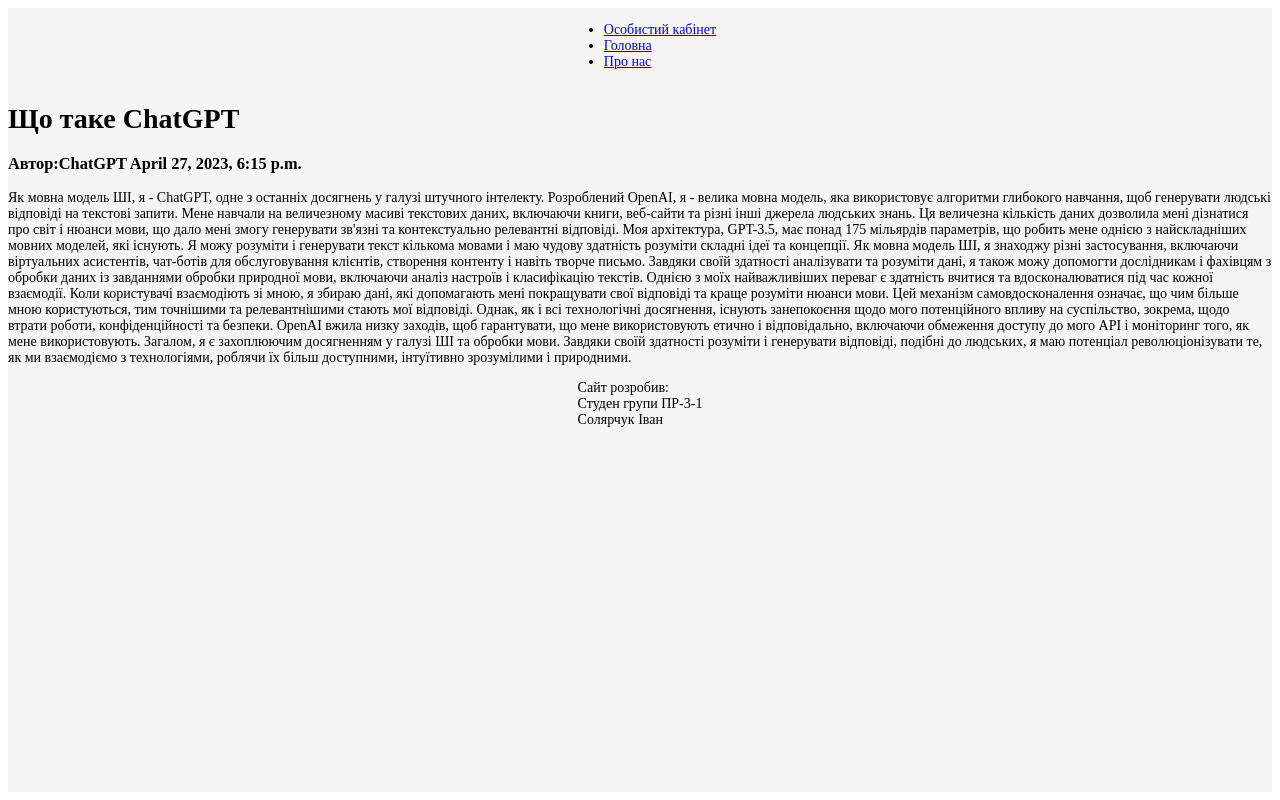
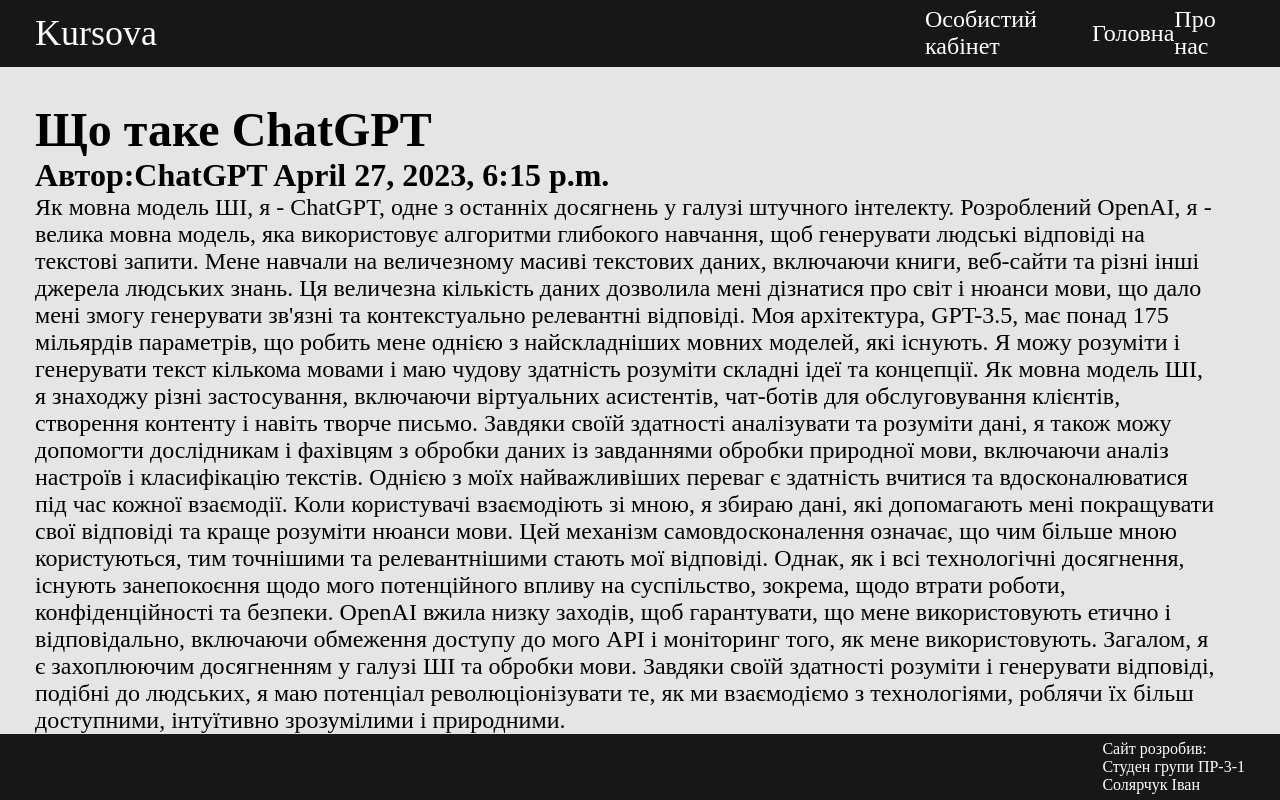
Before and after one commit to Aplw1/kursova, a Django app: a page that uses kurs/templates/article.html in a window 1280 px wide. Run offline with Django 4.2, Linux system fonts and the light colour scheme; data comes from the database, SQL or seed files in the repository; both versions use the stored data as it was after the commit.

Commit message:
final mode

```diff
--- /dev/null
+++ b/kurs/static/CSS/kursova.css
@@ -0,0 +1,197 @@
+body{
+    background-color: #616161;
+}
+*{
+    margin: 0;
+    padding: 0;
+}
+#container{
+    display: flex;
+    background-color: #e5e5e5;;
+    width: auto;
+    height: 100%;
+    color:black;
+    font-size: 14px;
+    flex-direction: column;
+}
+#header{
+    display: flex;
+    width: 100%;
+    color: white;
+    height: 100px;
+    justify-content: space-between;
+    background-color: #171717;
+    align-items: center;
+    flex-direction: row;
+}
+.title{
+    margin-left: 35px;
+    font-size: 36px;
+    font-style: bold;
+    align-items: center;
+}
+.title1{
+    margin-right: 35px;
+    font-size: 16px;
+    font-style: bold;
+    align-items: center;
+}
+.nav_url{
+    color: white;
+}
+A{
+	color: black;
+	text-decoration: none;
+}
+.nav{
+    font-size: 24px;
+    margin-right: 35px;
+    width: 25%;
+    display: flex;
+    list-style: none;
+    align-items: center;
+    justify-content: space-between;
+}
+.nav li{
+    position: relative;
+    display: inline-block;
+    cursor: pointer;
+    transition: 0.4s all ease;
+}
+.nav li:hover{
+    color: white;
+    transition: 0.4s all ease;
+}
+.nav li::after{
+    content: '';
+    position: absolute;
+    width: 100%;
+    transform: scaleX(0);
+    height: 2px;
+    bottom: -5px;
+    left: 0;
+    background-color: whitesmoke;
+    transform-origin: bottom right;
+    transition: 0.5s ease-out;
+}
+.nav li:hover::after{
+    transform: scaleX(1);
+    transform-origin: bottom left;
+}
+#footer{
+    display: flex;
+    color: white;
+    width: 100%;
+    height: 100px;
+    align-items: center;
+    flex-direction: row-reverse;
+    justify-content: flex-start;
+    background-color: #171717;
+
+}
+#content{
+    padding-left: 35px;
+    padding-top: 35px;
+    width: auto;
+    height: 80%;
+    list-style: none;
+    display: flex;
+    flex-direction: row;
+    justify-content: flex-start;
+}
+.avatar{
+    height: 250px;
+    width: 250px;
+}
+.am{
+    padding-left: 35px;
+    height: 250px;
+    font-size: 40px;
+}
+#content_l{
+    padding-top: 50px;
+    width: auto;
+    height: 80%;
+    display: flex;
+    font-size: 32px;
+    list-style: none;
+    flex-direction: row;
+    justify-content: center;
+}
+#reg_button{
+    color: blue;
+    font-size: 14px;
+}
+#logout{
+    margin-top: 15px;
+    color: blue;
+    font-size: 32px;
+}
+#content_r{
+    padding-left: 35px;
+    padding-top: 35px;
+    width: auto;
+    height: 80%;
+    list-style: none;
+    display: flex;
+    flex-direction: row;
+    font-size: 24px;
+    justify-content: flex-start;
+}
+#content_k{
+    padding-left: 35px;
+    padding-top: 35px;
+    width: auto;
+    height: 80%;
+    list-style: none;
+    display: flex;
+    flex-direction: row;
+    font-size: 32px;
+    justify-content: flex-start;
+}
+#content_a{
+    padding-left: 35px;
+    padding-top: 35px;
+    width: auto;
+    height: 80%;
+    list-style: none;
+    flex-direction: row;
+    justify-content: flex-start;
+}
+#a_content_a{
+    font-size: 24px;
+    padding-right: 65px;
+}
+#title_a{
+    font-size: 48px;
+}
+#author_a{
+    font-size: 32px;
+}
+.nav_a li{
+    position: relative;
+    padding-bottom: 15px;
+    display: inline-block;
+    cursor: pointer;
+    transition: 0.4s all ease;
+}
+.nav_a li:hover{
+    color: black;
+    transition: 0.4s all ease;
+}
+.nav_a li::after{
+    content: '';
+    position: absolute;
+    width: 100%;
+    transform: scaleX(0);
+    height: 2px;
+    bottom: 10px;
+    left: 0;
+    background-color: grey;
+    transform-origin: bottom right;
+    transition: 0.5s ease-out;
+}
+.nav_a li:hover::after{
+    transform: scaleX(1);
+    transform-origin: bottom left;
+}
--- a/kurs/static/kursova.css
+++ /dev/null
@@ -1,10 +0,0 @@
-#container{
-    display: flex;
-    background-color:whitesmoke;
-    width: auto;
-    height: 100%;
-    color:black;
-    font-size: 14px;
-    flex-direction: column;
-    align-items: center;
-}
--- a/kurs/templates/article.html
+++ b/kurs/templates/article.html
@@ -1,34 +1,36 @@
-{%load static%}
+{% load static %}
 <html>
     <head>
         <html lang="uk">
 	    <meta http-equiv="Content-Type" content="text/html; charset=utf8"/>
 		<title>{{ article.title }}</title>
-	    <link rel="stylesheet" type="text/css" href="{% static 'kursova.css' %}"/>
+	    <link rel="stylesheet" type="text/css" href="{% static 'CSS/kursova.css' %}"/>
 	</head>
     <body>
         <div id="container">
 
             <div id="header">
+                <p class="title">Kursova</p>
                 <ul class="nav">
-                    <li><a href="{% url 'особистий_кабінет' %}">Особистий кабінет</a></li>
-                    <li><a href="{% url 'index' %}">Головна</a></li>
-                    <li><a href="{% url 'про_нас' %}">Про нас</a></li>
+                    <li><a href="{% url 'особистий_кабінет' %}" class="nav_url">Особистий кабінет</a></li>
+                    <li><a href="{% url 'index' %}" class="nav_url">Головна</a></li>
+                    <li><a href="{% url 'про_нас' %}" class="nav_url">Про нас</a></li>
                 </ul>
             </div>
 
-            <div id="content">
-                <h1>{{ article.title }}</h1>
-                <h3>Автор:{{ article.author }}   {{article.created_date}}</h3>
-                <p>{{ article.content }}</p>
+            <div id="content_a">
+                <h1 id="title_a">{{ article.title }}</h1>
+                <h3 id="author_a">Автор:{{ article.author }}   {{article.created_date}}</h3>
+                <p id="a_content_a">{{ article.content }}</p>
             </div>
 
             <div id="footer">
+                <p class="title1">
                 Сайт розробив: <br>
                 Студен групи ПР-3-1 <br>
                 Солярчук Іван <br>
-             </div>
-
+                </p>
+            </div>
         </div>
     </body>
 </html>
```
Also changed, not shown: kurs/templates/about_us.html (+16 -7 lines), kurs/templates/kursova.html (+12 -9 lines), kurs/templates/login.html (+16 -9 lines), kurs/templates/registration.html (+10 -7 lines), kurs/templates/user.html (+14 -8 lines), db.sqlite3, kurs/static/avatar.png (added).
